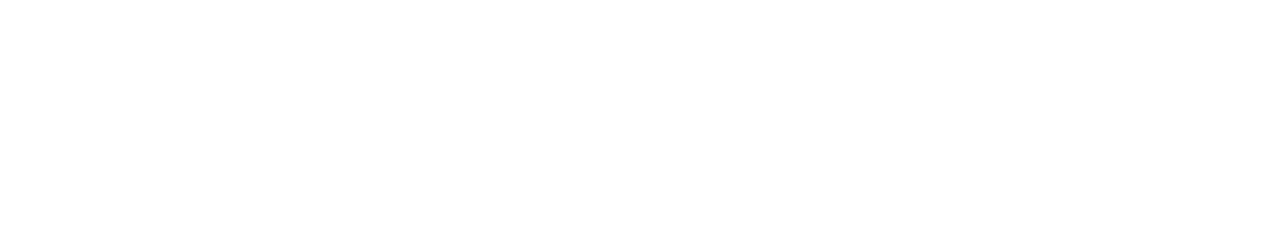
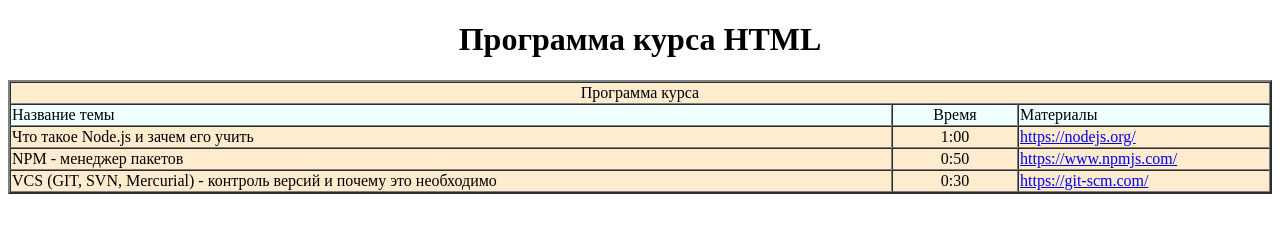
Before and after one commit to SerhiiKravchenko/homework, a plain HTML site: page lesson1/course.html in a window 1280 px wide. Drawn offline with Linux system fonts and the light colour scheme.

Commit message:
created course file

```diff
--- a/lesson1/course.html
+++ b/lesson1/course.html
@@ -5,6 +5,33 @@
 	<title>Курсы HTML</title>
 </head>
 <body>
-
+	<h1 align="center">Программа курса HTML</h1>
+	<table border="2" cellspacing="0" width="100%">
+		<tbody>
+			<tr bgcolor="#FFEBCD">
+				<td colspan="3" align="center">Программа курса</td>
+			</tr>
+			<tr bgcolor="#F0FFFF">
+				<td width="70%">Название темы</td>
+				<td align="center" width="10%">Время</td>
+				<td width="20%">Материалы</td>
+			</tr>
+			<tr bgcolor="#FFEBCD">
+				<td>Что такое Node.js и зачем его учить</td>
+				<td align="center">1:00</td>
+				<td><a href="https://nodejs.org/">https://nodejs.org/</a></td>
+			</tr>
+			<tr bgcolor="#FFEBCD">
+				<td>NPM - менеджер пакетов</td>
+				<td align="center">0:50</td>
+				<td><a href="https://www.npmjs.com/">https://www.npmjs.com/</td>
+			</tr>
+			<tr bgcolor="#FFEBCD">
+				<td>VCS (GIT, SVN, Mercurial) - контроль версий и почему это необходимо</td>
+				<td align="center">0:30</td>
+				<td><a href="https://git-scm.com/">https://git-scm.com/</td>
+			</tr>
+		</tbody>
+	</table>
 </body>
 </html>
```
